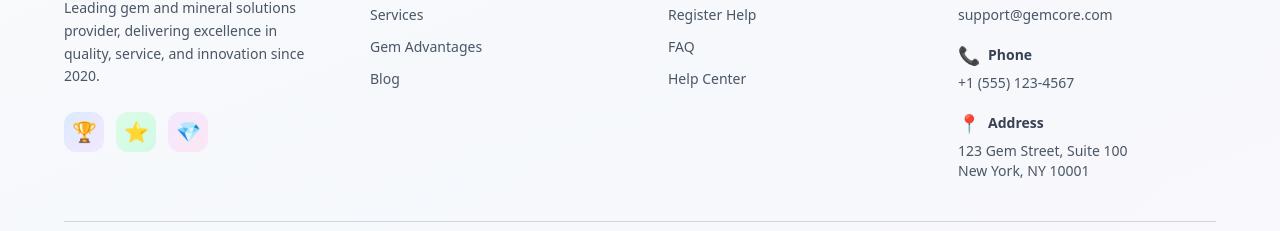
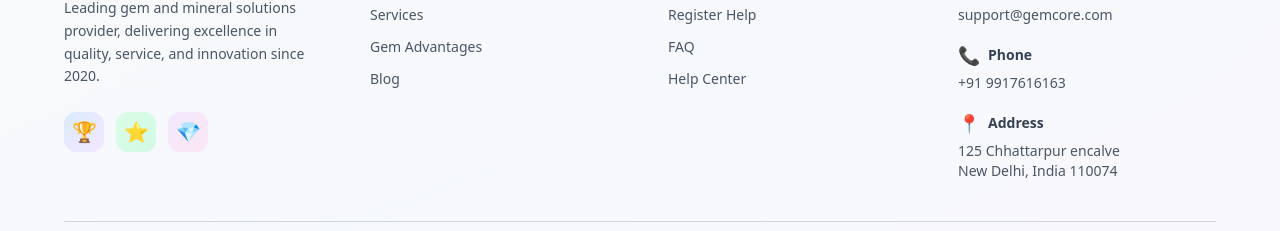
Before and after one commit to vikasv13579/get_service_provide, a Next.js app: page /contact in a window 1280 px wide. Shown: the part 936-1167 px from the top of the page. Built offline with nearby package versions, Linux system fonts and the light colour scheme; no server answers.

Commit message:
fixed footer and header

```diff
--- a/src/components/dashboard/footer/footer.jsx
+++ b/src/components/dashboard/footer/footer.jsx
@@ -155,7 +155,7 @@ export default function Footer() {
                     href="tel:+15551234567"
                     className="text-gray-600 dark:text-gray-400 hover:text-blue-600 dark:hover:text-blue-400 transition-colors"
                   >
-                    +1 (555) 123-4567
+                    +91 9917616163
                   </a>
                 </li>
                 <li className="text-sm">
@@ -166,9 +166,9 @@ export default function Footer() {
                     </span>
                   </div>
                   <p className="text-gray-600 dark:text-gray-400">
-                    123 Gem Street, Suite 100
+                    125 Chhattarpur encalve
                     <br />
-                    New York, NY 10001
+                    New Delhi, India 110074
                   </p>
                 </li>
               </ul>
--- a/src/components/dashboard/header/header.jsx
+++ b/src/components/dashboard/header/header.jsx
@@ -150,7 +150,7 @@ export default function Header() {
             <span className="mx-4 text-amber-600 dark:text-amber-300">•</span>
             <span className="text-amber-800 dark:text-amber-200">
               📧 Email:{" "}
-              <span className="font-semibold">zemtechexperts@gmail.com</span>
+              <span className="font-semibold">support@gemcore.com</span>
             </span>
             <span className="mx-4 text-amber-600 dark:text-amber-300">•</span>
             <span className="text-amber-800 dark:text-amber-200">
```
